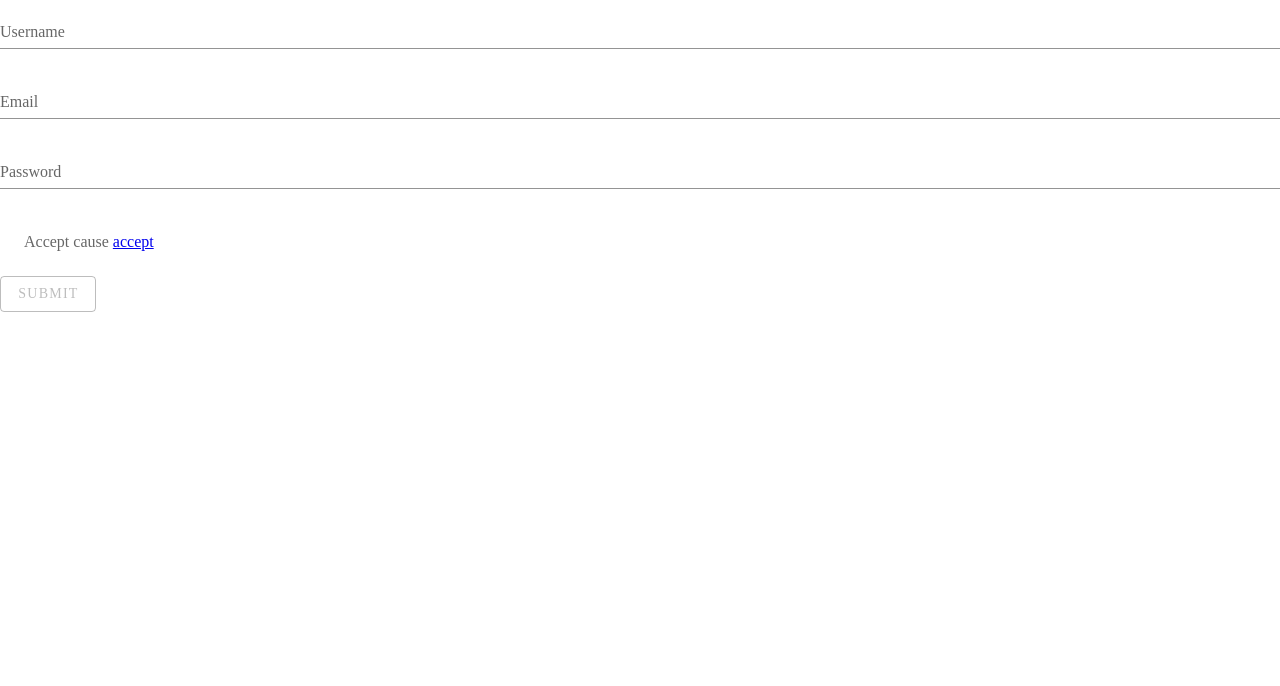
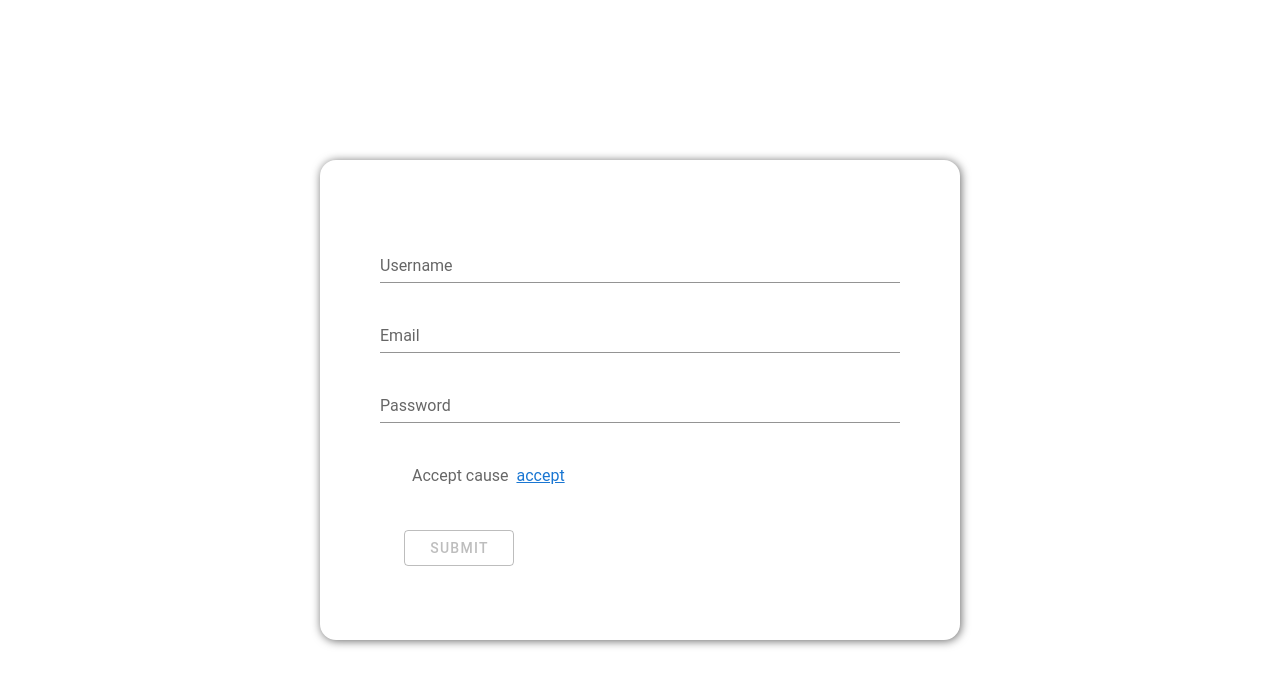
Before and after one commit to Nekrasov-A-A/firebase-form, a Vue app: page /signup in a window 1280 px wide. Shown: the top 686 px of the page. Built offline with nearby package versions, Linux system fonts and the light colour scheme; the HTML template or start-up script is replaced by a standard one.

Commit message:
added style and signInForm.vue

```diff
--- a/src/layouts/FormLayout.vue
+++ b/src/layouts/FormLayout.vue
@@ -1,5 +1,23 @@
 <template>
-  <div>
-    <router-view />
-  </div>
+  <v-app>
+    <v-main class="d-flex justify-center align-center">
+      <div class="my-wrap">
+        <router-view />
+      </div>
+    </v-main>
+  </v-app>
 </template>
+
+<style scoped>
+.my-wrap {
+  height: 60vh !important;
+  width: 50%;
+  margin: 0 auto;
+  padding: 60px;
+  display: flex;
+  justify-content: center;
+  align-items: center;
+  border-radius: 16px;
+  box-shadow: 1px 1px 10px rgba(0, 0, 0, 0.6);
+}
+</style>
--- a/src/router/index.js
+++ b/src/router/index.js
@@ -23,6 +23,12 @@ const routes = [
     component: () => import("../views/SignUpForm.vue"),
     meta: { layout: "form" },
   },
+  {
+    path: "/signin",
+    name: "SignInForm",
+    component: () => import("../views/SignInForm.vue"),
+    meta: { layout: "form" },
+  },
 ];
 
 const router = new VueRouter({
--- a/src/views/Home.vue
+++ b/src/views/Home.vue
@@ -1,6 +1,7 @@
 <template>
   <div>
     <v-chip :to="'/signup'"> GO to signUpForm</v-chip>
+    <v-chip :to="'/signin'"> GO to signInForm</v-chip>
   </div>
 </template>
 
--- /dev/null
+++ b/src/views/SignInForm.vue
@@ -0,0 +1,52 @@
+<template>
+  <v-main>
+    <v-form @submit.prevent="onSubmit" ref="signUpForm">
+      <v-text-field type="email" label="Email" v-model="email"></v-text-field>
+      <v-text-field
+        type="password"
+        label="Password"
+        v-model="password"
+      ></v-text-field>
+
+      <v-btn
+        class="pr-6 pl-6 mt-5"
+        outlined
+        color="indigo darken-4"
+        type="submit"
+        >Sign In</v-btn
+      >
+    </v-form>
+    <div class="d-flex mt-6">
+      <p>Don't have account?</p>
+      <router-link to="/signup" class="pl-1">Sign Up</router-link>
+    </div>
+    <div v-if="test">{{ testValue }}</div>
+  </v-main>
+</template>
+
+<script>
+export default {
+  name: "SignInForm",
+  data: () => ({
+    test: false,
+    testValue: "",
+    email: "",
+    password: "",
+  }),
+
+  methods: {
+    onSubmit() {
+      const formData = {
+        password: this.password,
+        email: this.email,
+      };
+      this.showTestCase(formData);
+      this.$refs.signUpForm.reset();
+    },
+    showTestCase(value) {
+      this.test = true;
+      this.testValue = value;
+    },
+  },
+};
+</script>
--- a/src/views/SignUpForm.vue
+++ b/src/views/SignUpForm.vue
@@ -23,23 +23,31 @@
         <template v-slot:label>
           <div>
             Accept cause
-            <v-tooltip bottom>
+            <v-tooltip right>
               <template v-slot:activator="{ on }">
                 <a
                   target="_blank"
                   href="https://ru.wiktionary.org/wiki/%D1%81%D0%BE%D0%B3%D0%BB%D0%B0%D1%81%D0%B8%D1%82%D1%8C%D1%81%D1%8F"
                   @click.stop
                   v-on="on"
+                  class="pl-1"
                 >
                   accept
                 </a>
               </template>
-              Opens in new window
+              <span>Opens in new window</span>
             </v-tooltip>
           </div>
         </template>
       </v-checkbox>
-      <v-btn outlined type="submit" :disabled="!formValidity">submit</v-btn>
+      <v-btn
+        class="pr-6 pl-6 ml-6 mt-5"
+        outlined
+        color="indigo darken-4"
+        type="submit"
+        :disabled="!formValidity"
+        >submit</v-btn
+      >
     </v-form>
     <div v-if="test">{{ testValue }}</div>
   </v-main>
@@ -71,7 +79,7 @@ export default {
     ],
     passwordRules: [
       (value) => !!value || `Can't be empty`,
-      (value) => value?.length > 6 || "min 6 symbols",
+      (value) => value?.length >= 6 || "min 6 symbols",
       (value) => !/[\s]/gi.test(value) || "Space in password? Stop kidding",
       (value) => /[0-9]/gi.test(value) || "Need any number in password",
     ],
```
